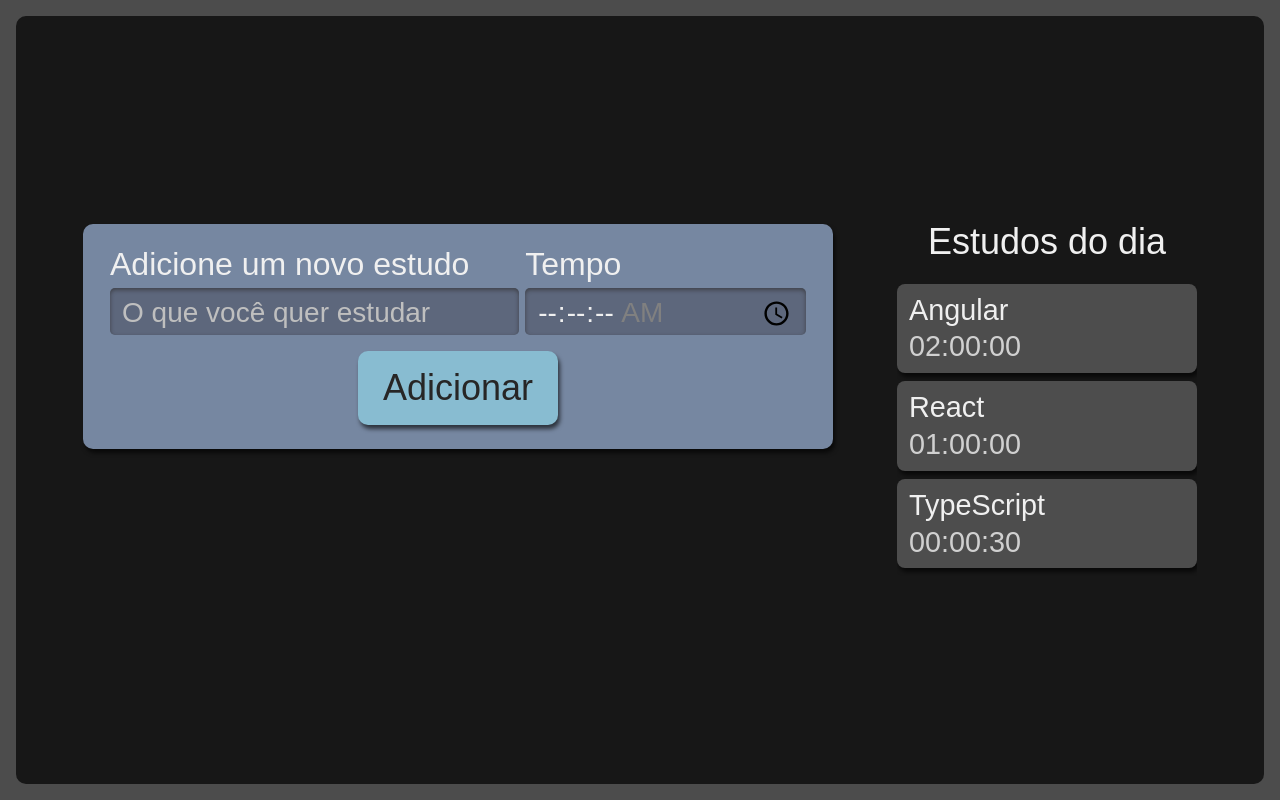
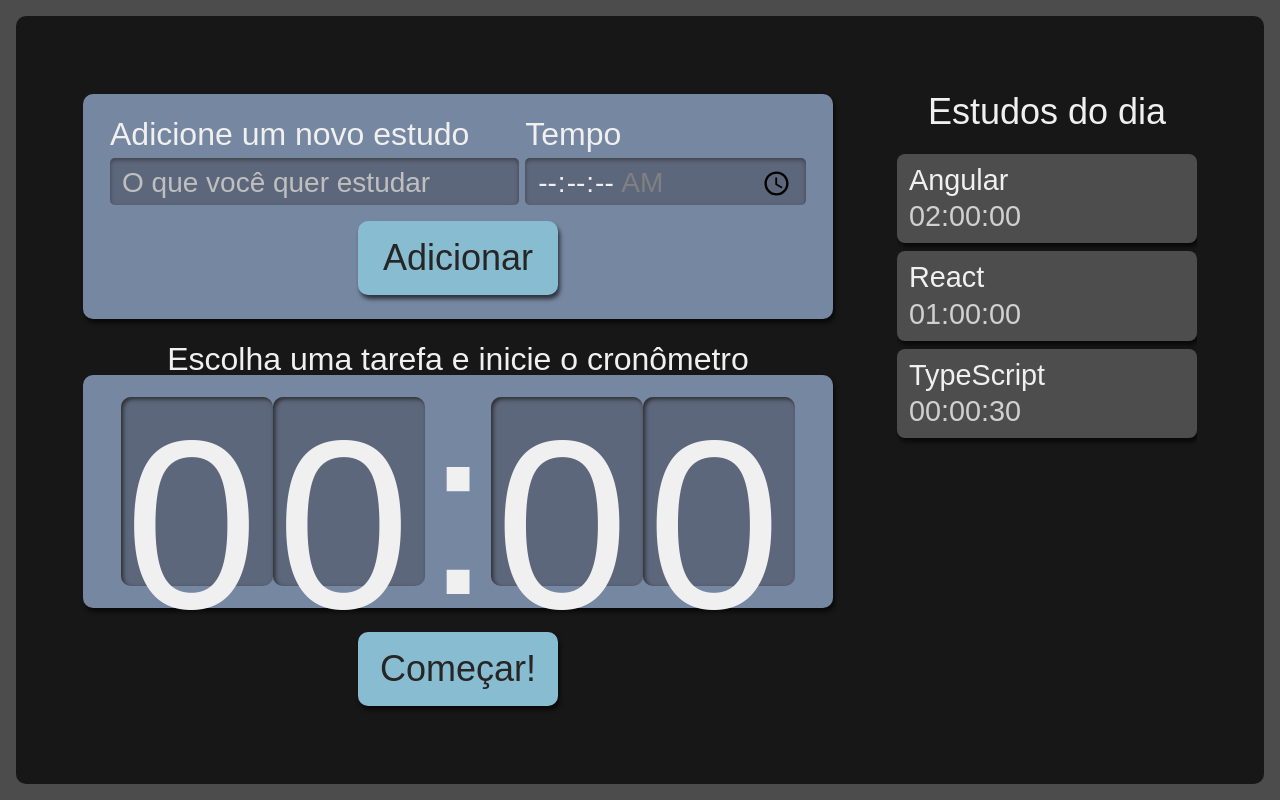
Before and after one commit to TheAwesomeStorm/React-Introduction, a React (Create React App) app: page / in a window 1280 px wide. Built offline with nearby package versions, Linux system fonts and the light colour scheme.

Commit message:
Added stopwatch component

```diff
--- /dev/null
+++ b/src/components/stopwatch/stopwatch.module.scss
@@ -0,0 +1,59 @@
+.stopwatch {
+  display: flex;
+  flex-direction: column;
+  align-items: center;
+  grid-area: stopwatch;
+
+  .watchWrapper {
+    align-items: center;
+    background-color: #7687A1;
+    border-radius: 10px;
+    box-shadow: 2px 4px 4px #0000009F;
+    box-sizing: border-box;
+    display: flex;
+    font-size: 5rem;
+    justify-content: center;
+    margin-bottom: 24px;
+    padding: 16px 12px;
+    width: 100%;
+  }
+
+  .title {
+    font-size: 2rem;
+  }
+
+  button {
+    background-color: #88bcd1;
+    border-radius: 10px;
+    box-shadow: 2px 4px 4px #0000009F;
+    color: #272626;
+    cursor: pointer;
+    font-size: 1.25rem;
+    padding: 16px;
+    width: 150px;
+
+    &:active {
+      background-color: #7CA6B7;
+      box-shadow: 2px 2px 4px #0000009F inset;
+      cursor: auto;
+    }
+  }
+
+  @media screen and (min-width:1280px) {
+
+    .watchWrapper {
+      font-size: 15rem;
+    }
+
+    p {
+      font-size: 2rem;
+    }
+
+    button {
+      grid-column-start: span 2;
+      justify-self: center;
+      width: 200px;
+      font-size: 2.25rem;
+    }
+  }
+}
--- /dev/null
+++ b/src/components/stopwatch/stopwatch.tsx
@@ -0,0 +1,15 @@
+import style from './stopwatch.module.scss'
+import { Watch } from './watch/watch'
+import { Button } from '../button/button'
+
+export function Stopwatch() {
+  return (
+    <div className={style.stopwatch}>
+      <p className={style.title}>Escolha uma tarefa e inicie o cronômetro</p>
+      <div className={style.watchWrapper}>
+        <Watch />
+      </div>
+      <Button>Começar!</Button>
+    </div>
+  )
+}
--- /dev/null
+++ b/src/components/stopwatch/watch/watch.module.scss
@@ -0,0 +1,21 @@
+.watchNumber {
+  background-color: #5D677C;
+  box-shadow: 2px 2px 4px #2B2B2B inset;
+  height: 3.6rem;
+  width: 3rem;
+  padding: 8px 4px;
+  border-radius: 10px;
+
+  @media screen and (min-width:1280px) {
+    height: 10.8rem;
+    width: 9rem;
+  }
+}
+
+.watchColon {
+  height: 4.2rem;
+
+  @media screen and (min-width:1280px) {
+    height: 12.6rem;
+  }
+}
--- /dev/null
+++ b/src/components/stopwatch/watch/watch.tsx
@@ -0,0 +1,13 @@
+import style from './watch.module.scss'
+
+export function Watch() {
+  return (
+    <>
+      <span className={style.watchNumber}>0</span>
+      <span className={style.watchNumber}>0</span>
+      <span className={style.watchColon}>:</span>
+      <span className={style.watchNumber}>0</span>
+      <span className={style.watchNumber}>0</span>
+    </>
+  )
+}
--- a/src/pages/App.tsx
+++ b/src/pages/App.tsx
@@ -2,12 +2,14 @@ import React from 'react';
 import style from './app.module.scss'
 import { Form } from '../components/forms/form'
 import { List } from '../components/list/list'
+import { Stopwatch } from '../components/stopwatch/stopwatch'
 
 function App() {
   return (
     <div className={style.App}>
       <Form />
       <List />
+      <Stopwatch />
     </div>
   );
 }
```
